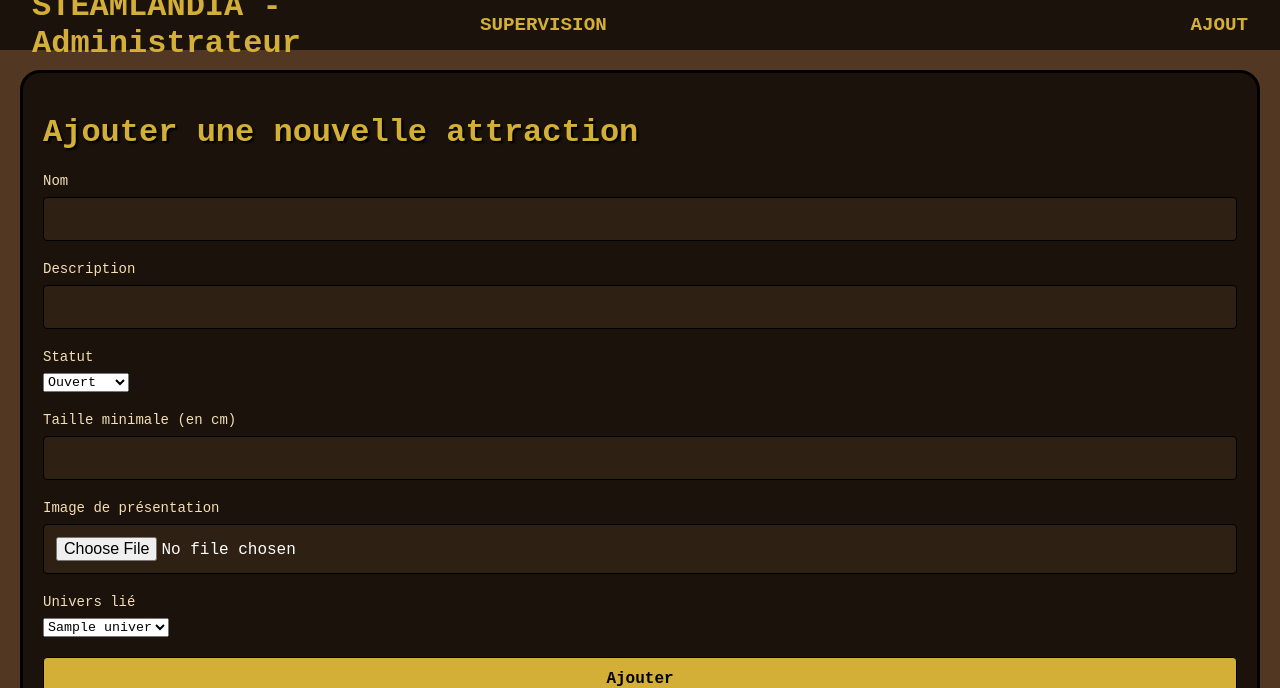
After one commit to L3NNY-0/olympiades-web-2026-paul, a PHP site: page /Views/Admin/Ajout/ajout.php in a window 1280 px wide. The commit adds this page. Shown: the top 688 px of the page. Run offline with PHP 8.4, Linux system fonts and the light colour scheme; the visitor is signed in with stand-in values (Sample User, id 1); tables that the repository leaves empty or names only in its code hold one stand-in row (values such as "Sample post").

Commit message:
feat: page ajout attraction

```diff
--- /dev/null
+++ b/Views/Admin/Ajout/ajout.css
@@ -0,0 +1,137 @@
+* {
+    font-family: 'Courier New', Courier, monospace;
+}
+
+body {
+    background-color: #523722;
+    margin: 0;
+    padding: 20px;
+}
+
+/* BARRE DE NAVIGATION */
+#mainNav {
+    left: 0;
+    top: 0;
+    right: 0;
+    position: fixed;
+    display: flex;
+    background-color: #1a120b;
+    flex-direction: row;
+    justify-content: space-around;
+    align-items: center;
+    width: 100%;
+    height: 50px;
+    z-index: 5;
+
+    & p {
+        color: #d4af37;
+        font-weight: bolder;
+        font-size: xx-large;
+        width: 30%;
+    }
+}
+
+#section_nav {
+    display: flex;
+    flex-direction: row;
+    justify-content: space-between;
+    width: 60%;
+}
+
+.liens_nav {
+    text-decoration: none;
+    color: #d4af37;
+    font-weight: bolder;
+    font-size: larger;
+
+    &:hover {
+        color: #705d1c;
+    }
+}
+
+.titres {
+    color: #d4af37;
+    text-shadow: 2px 2px 2px black;
+}
+
+.univers {
+    margin-top: 50px;
+    background-color: #1a120b;
+    border-width: 5px;
+    border: solid black;
+    border-radius: 20px;
+    padding: 20px;
+}
+
+.attraction {
+    display: flex;
+    justify-content: space-between;
+    height: 200px;
+    margin-top: 10px;
+    background-color: #2e2013;
+    border: solid black 1px;
+    border-radius: 15px;
+    padding: 10px;
+
+    & img {
+        border: solid black 1px;
+        border-radius: 5px;
+    }
+}
+
+p {
+    color: wheat;
+}
+
+.img_attractions {
+    height: 200px;
+    width: auto;
+}
+
+.form-group {
+    margin-bottom: 20px;
+}
+
+.form-group label {
+    display: block;
+    margin-bottom: 8px;
+    color: wheat;
+    font-size: 14px;
+}
+
+.form-group input {
+    width: 100%;
+    padding: 12px;
+    background-color: #2e2013;
+    border: 1px solid black;
+    border-radius: 4px;
+    color: #fff;
+    font-size: 16px;
+    box-sizing: border-box;
+}
+
+.form-group input:focus {
+    outline: none;
+    border-color: #f0a500;
+}
+
+.submit-btn {
+    width: 100%;
+    padding: 12px;
+    background-color: #d4af37;
+    border: solid black 1px;
+    border-radius: 4px;
+    color: black;
+    font-size: 16px;
+    font-weight: bold;
+    cursor: pointer;
+    transition: background-color 0.3s;
+}
+
+.submit-btn:hover {
+    background-color: #705d1c;
+}
+
+#result {
+    padding: 100px;
+}
--- /dev/null
+++ b/Views/Admin/Ajout/ajout.php
@@ -0,0 +1,137 @@
+<?php
+
+session_start();
+
+if (empty($_SESSION['admin']) || $_SESSION['admin'] !== true) {
+    header('Location: ../login.php');
+    exit;
+}
+
+include("../../../Models/database.php");
+
+if ($_SERVER['REQUEST_METHOD'] === 'POST') {
+    try {
+        $statut = 1;
+        switch ($_POST['statut']) {
+            case 'Ouvert':
+                $statut = 1;
+                break;
+
+            case 'Fermé':
+                $statut = 2;
+                break;
+
+            case 'En panne':
+                $statut = 3;
+                break;
+        }
+
+        $db = new PDO("mysql:host=localhost;dbname=olympiade", "visiteur", "visiteur");
+
+        // $stmt = $db->prepare("INSERT INTO attraction (nom, description, statut, taille_cm, url_img, id_univers) VALUES (:nom, :description, :statut, :taille_cm, :url_img, :id_univers);");
+        // $stmt->bindParam(':nom', $_POST['nom'], PDO::PARAM_STR);
+        // $stmt->bindParam(':description', $_POST['description'], PDO::PARAM_STR);
+        // $stmt->bindParam(':statut', $statut, PDO::PARAM_STR);
+        // $stmt->bindParam(':taille_cm', $_POST['taille_min'], PDO::PARAM_STR);
+        // $stmt->bindParam(':url_img', substr($_POST['url_img'], 0, strlen($_POST['url_img'])-4), PDO::PARAM_STR);
+        // $stmt->bindParam(':id_univers', $_POST['univers'], PDO::PARAM_STR);
+        // $stmt->execute();
+
+        // header('Location: ajout.php');
+        // die();
+
+        echo "<p id='result'>INSERT INTO attraction (nom, description, statut, taille_cm, url_img, id_univers) VALUES (" . $_POST['nom'] . ", " . $_POST['description'] . ", " . $statut . ", " . $_POST['taille_min'] . ", " . substr($_POST['url_img'], 0, strlen($_POST['url_img'])-4) . ", " . $_POST['univers'] . ");</p>";
+    } catch (PDOException $e) {
+        $error = 'Connexion impossible. Veuillez réessayer plus tard.';
+    }
+}
+
+?>
+
+<!DOCTYPE html>
+<html lang="fr">
+
+<head>
+    <meta charset="UTF-8">
+    <title>STEAMLANDIA - Administrateur</title>
+    <link rel="stylesheet" href="ajout.css">
+</head>
+
+<body>
+    <nav id="mainNav">
+        <p class="liens_nav">STEAMLANDIA - Administrateur</p>
+        <div id="section_nav">
+            <a class="liens_nav" href="#">SUPERVISION</a>
+            <a class="liens_nav" href="#">AJOUT</a>
+        </div>
+        <!-- <button class="hamburger" id="hamburgerBtn">☰</button> -->
+    </nav>
+
+    <div class="univers">
+        <h1 class="titres">Ajouter une nouvelle attraction</h1>
+
+        <form method="POST" action="ajout.php">
+            <div class="form-group">
+                <label for="nom">Nom</label>
+                <input type="text" name="nom" required>
+            </div>
+
+            <div class="form-group">
+                <label for="description">Description</label>
+                <input type="text" name="description" required>
+            </div>
+
+            <div class="form-group">
+                <label for="statut">Statut</label>
+                <select name="statut" required>
+                    <option>Ouvert</option>
+                    <option>Fermé</option>
+                    <option>En panne</option>
+                </select>
+            </div>
+
+            <div class="form-group">
+                <label for="taille_min">Taille minimale (en cm)</label>
+                <input type="number" name="taille_min" required>
+            </div>
+
+            <div class="form-group">
+                <label for="url_img">Image de présentation</label>
+                <input type="file" name="url_img" required>
+            </div>
+
+            <div class="form-group">
+                <label for="univers">Univers lié</label>
+                <select name="univers" required>
+                    <?php
+                    try {
+                        $db = new PDO("mysql:host=localhost;dbname=olympiade", "visiteur", "visiteur");
+
+                        $stmt = $db->query("SELECT nom FROM univers;");
+
+                        while ($row = $stmt->fetch(PDO::FETCH_ASSOC)) {
+                            echo '<option>' . htmlspecialchars($row['nom']) . '</option>';
+                        }
+                    } catch (PDOException $e) {
+                        $error = 'Connexion impossible. Veuillez réessayer plus tard.';
+                    }
+                    ?>
+                </select>
+            </div>
+
+            <button type="submit" class="submit-btn">Ajouter</button>
+        </form>
+        <?php
+
+        $attractionsQDI = requeteBdd("SELECT * FROM attraction;");
+        foreach ($attractionsQDI as $row) {
+            echo "<div class='attraction'><div class='text_attraction'><h3 class='titres'>" . htmlspecialchars($row['nom']) . "</h3>";
+            echo "<p>" . htmlspecialchars($row['description']) . "</p><br>";
+            echo "<p>Taille min. : " . htmlspecialchars($row['taille_cm']) . " cm - Statut : " . htmlspecialchars($row['statut']) . "</p></div>";
+            echo "<img class='img_attractions' src='../../../Images/" . htmlspecialchars($row['url_img']) . ".png' alt='Photographie de " . htmlspecialchars($row['nom']) . "'></div>";
+        }
+        ?>
+    </div>
+</body>
+
+</html>
```
Also changed, not shown: Views/Admin/dashboard.css (+41 -2 lines), Views/Admin/dashboard.php (+4 -4 lines).
